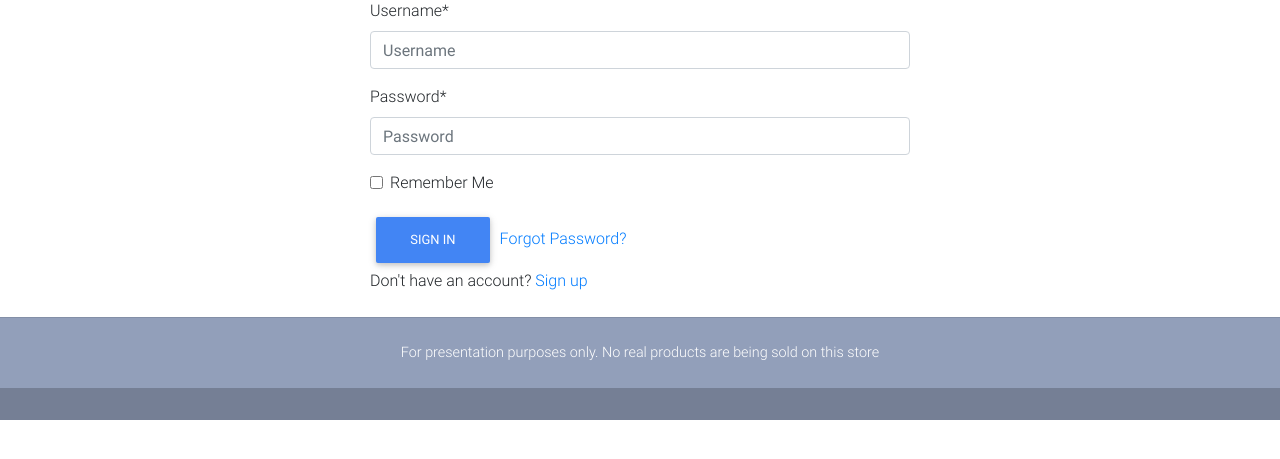
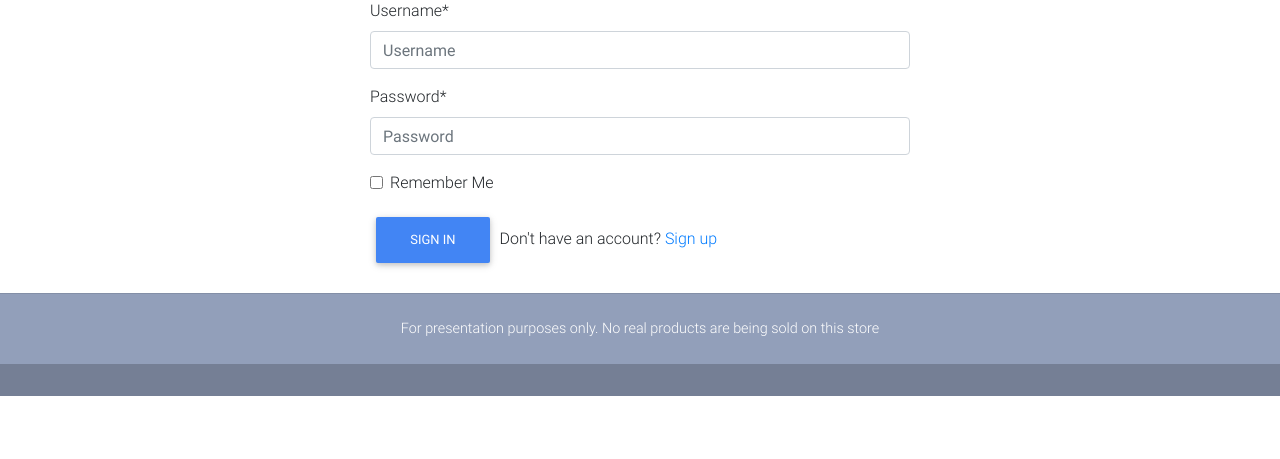
Before and after one commit to ZimmAgu/Ecommerce-Web-App, a Django app: page /accounts/login/ in a window 1280 px wide. Shown: the part 129-588 px from the top of the page. Run offline with Django 4.2, Linux system fonts and the light colour scheme; some libraries are stand-ins or nearby versions.

Commit message:
Forget password button removed from login page

```diff
--- a/storeFront/templates/account/login.html
+++ b/storeFront/templates/account/login.html
@@ -46,7 +46,6 @@
             <input type="hidden" name="{{ redirect_field_name }}" value="{{ redirect_field_value }}" />
             {% endif %}
             <button class="btn btn-primary btn-square" type="submit">{% trans "Sign In" %}</button>
-            <a class="button secondaryAction" href="{% url 'account_reset_password' %}">{% trans "Forgot Password?" %}</a> <br />
             <span>Don't have an account? <a class="button secondaryAction" href="{% url 'account_signup' %}">{% trans "Sign up" %}</a></span>
           </form>
         </div>
```
Also changed, not shown: db.sqlite3.
